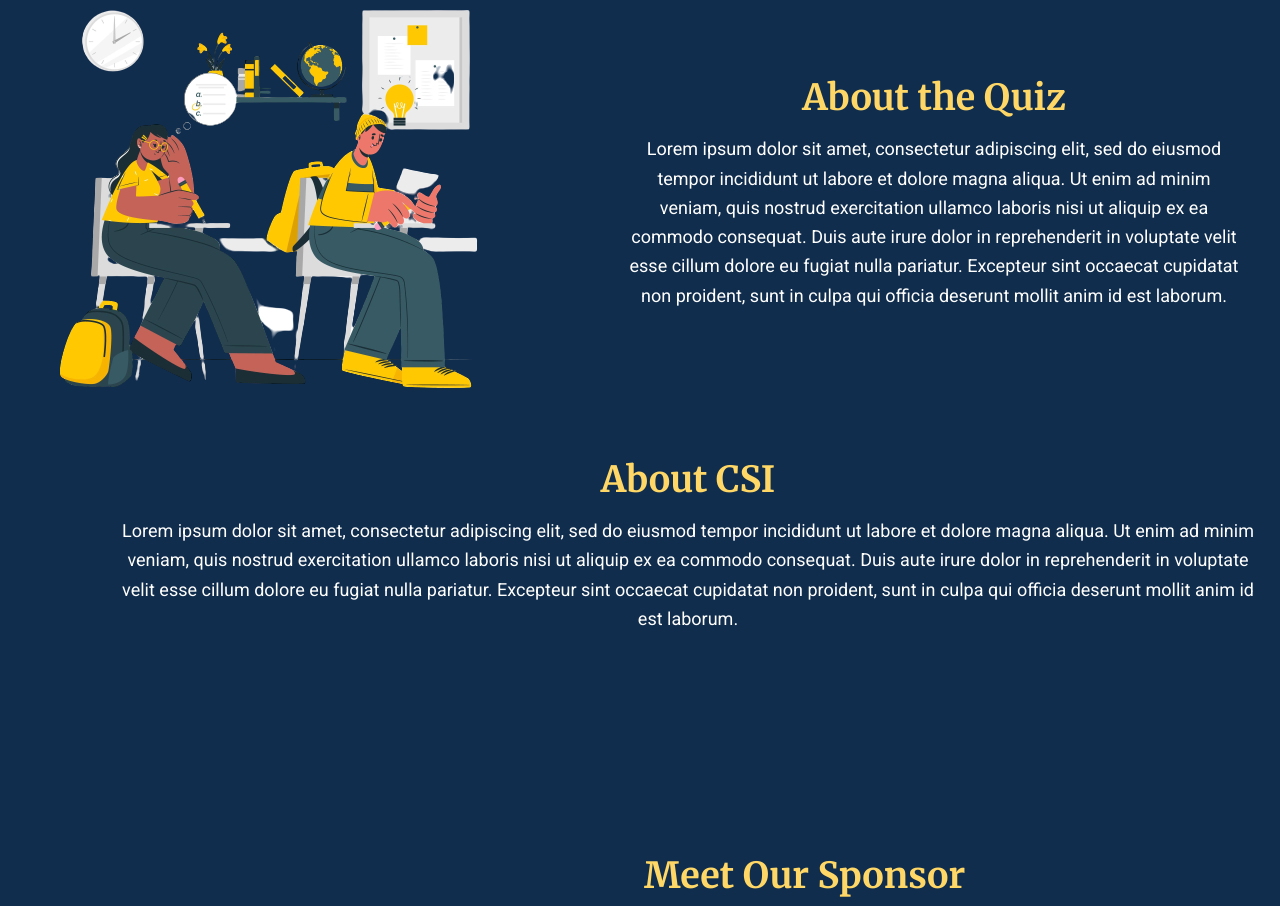
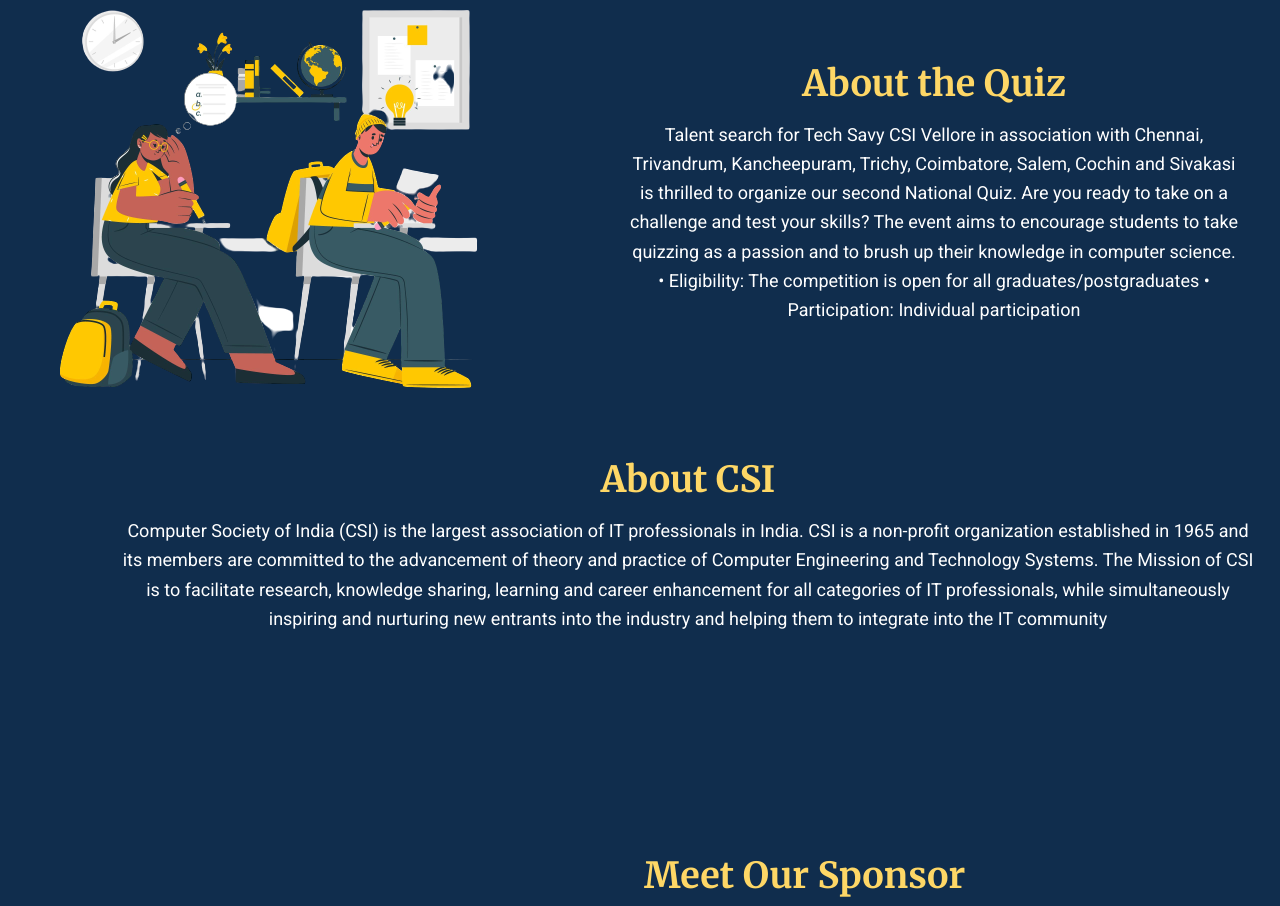
Before and after one commit to csivitu/CSIQuiz, a Next.js app: page / in a window 1280 px wide. Shown: the part 920-1826 px from the top of the page. Built offline with nearby package versions, Linux system fonts and the light colour scheme.

Commit message:
feat: added about content

```diff
--- a/src/components/uncommon/About.tsx
+++ b/src/components/uncommon/About.tsx
@@ -20,13 +20,11 @@
                 About the Quiz
               </h1>
               <p className="mb-8 leading-relaxed text-white font-medium font-secondary text-lg">
-                Lorem ipsum dolor sit amet, consectetur adipiscing elit, sed do
-                eiusmod tempor incididunt ut labore et dolore magna aliqua. Ut
-                enim ad minim veniam, quis nostrud exercitation ullamco laboris
-                nisi ut aliquip ex ea commodo consequat. Duis aute irure dolor
-                in reprehenderit in voluptate velit esse cillum dolore eu fugiat
-                nulla pariatur. Excepteur sint occaecat cupidatat non proident,
-                sunt in culpa qui officia deserunt mollit anim id est laborum.
+              Talent search for Tech Savy
+
+CSI Vellore in association with Chennai, Trivandrum, Kancheepuram, Trichy, Coimbatore, Salem, Cochin and Sivakasi is thrilled to organize our second National Quiz. Are you ready to take on a challenge and test your skills? The event aims to encourage students to take quizzing as a passion and to brush up their knowledge in computer science.
+•	Eligibility: The competition is open for all graduates/postgraduates
+•	Participation: Individual participation
               </p>
             </div>
           </div>
@@ -37,13 +35,8 @@
               About CSI
             </h1>
             <p className="mb-8 leading-relaxed text-white font-medium font-secondary text-lg">
-              Lorem ipsum dolor sit amet, consectetur adipiscing elit, sed do
-              eiusmod tempor incididunt ut labore et dolore magna aliqua. Ut
-              enim ad minim veniam, quis nostrud exercitation ullamco laboris
-              nisi ut aliquip ex ea commodo consequat. Duis aute irure dolor in
-              reprehenderit in voluptate velit esse cillum dolore eu fugiat
-              nulla pariatur. Excepteur sint occaecat cupidatat non proident,
-              sunt in culpa qui officia deserunt mollit anim id est laborum.
+            Computer Society of India (CSI) is the largest association of IT professionals in India. CSI is a non-profit organization established in 1965 and its members are committed to the advancement of theory and practice of Computer Engineering and Technology Systems. The Mission of CSI is to facilitate research, knowledge sharing, learning and career enhancement for all categories of IT professionals, while simultaneously inspiring and nurturing new entrants into the industry and helping them to integrate into the IT community
+
             </p>
           </div>
         </div>
```
